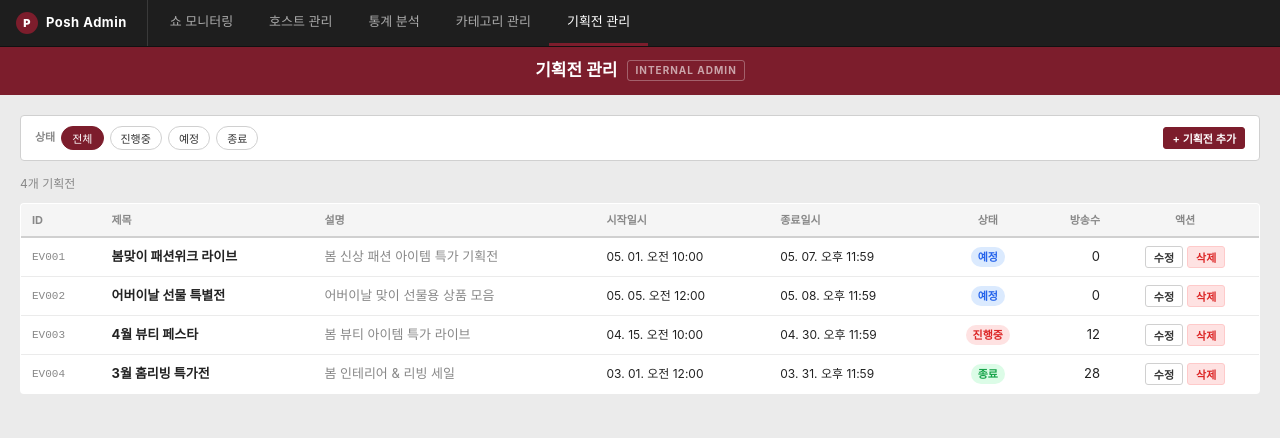
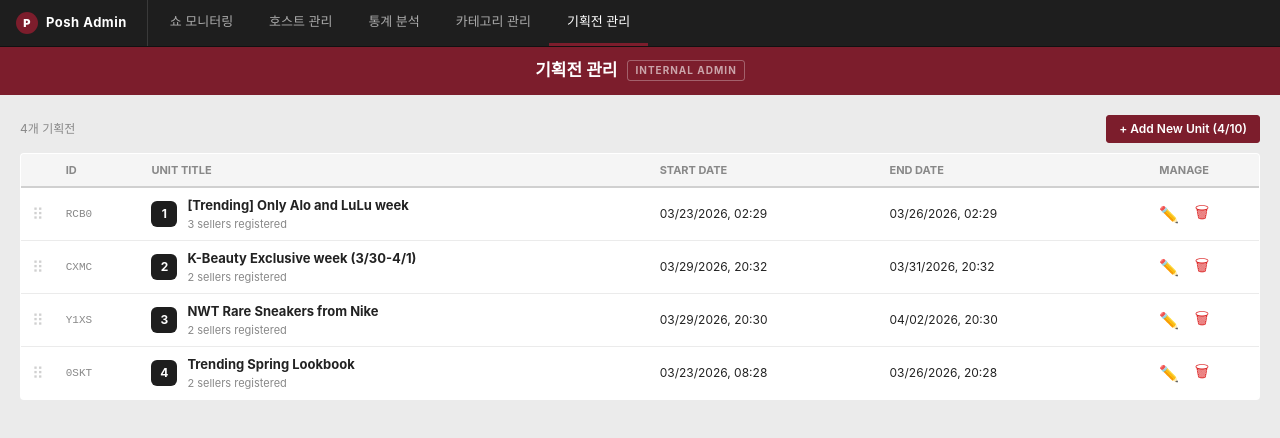
Before and after one commit to yeona-lee/posh-admin-preview, a React (Vite) app: page /events in a window 1280 px wide. Shown: the top 438 px of the page. Built offline with nearby package versions, Linux system fonts and the light colour scheme.

Commit message:
feat: redesign EventsPage with seller management

```diff
--- a/src/data/sampleData.js
+++ b/src/data/sampleData.js
@@ -34,10 +34,39 @@ export const CATEGORIES = [
 ];
 
 export const EVENTS = [
-  { id: 'EV001', title: '봄맞이 패션위크 라이브', description: '봄 신상 패션 아이템 특가 기획전', startDate: '2026-05-01T10:00', endDate: '2026-05-07T23:59', status: 'scheduled', showCount: 0, bannerUrl: '' },
-  { id: 'EV002', title: '어버이날 선물 특별전', description: '어버이날 맞이 선물용 상품 모음', startDate: '2026-05-05T00:00', endDate: '2026-05-08T23:59', status: 'scheduled', showCount: 0, bannerUrl: '' },
-  { id: 'EV003', title: '4월 뷰티 페스타', description: '봄 뷰티 아이템 특가 라이브', startDate: '2026-04-15T10:00', endDate: '2026-04-30T23:59', status: 'live', showCount: 12, bannerUrl: '' },
-  { id: 'EV004', title: '3월 홈리빙 특가전', description: '봄 인테리어 & 리빙 세일', startDate: '2026-03-01T00:00', endDate: '2026-03-31T23:59', status: 'done', showCount: 28, bannerUrl: '' },
+  {
+    id: 'RCB0', title: '[Trending] Only Alo and LuLu week',
+    startDate: '2026-03-23T02:29', endDate: '2026-03-26T02:29',
+    sellers: [
+      { handle: '@nike_seller', name: 'nike seller' },
+      { handle: '@lulu_seller', name: 'lulu seller' },
+      { handle: '@alo_seller',  name: 'alo seller' },
+    ],
+  },
+  {
+    id: 'CXMC', title: 'K-Beauty Exclusive week (3/30-4/1)',
+    startDate: '2026-03-29T20:32', endDate: '2026-03-31T20:32',
+    sellers: [
+      { handle: '@beauty_kr',  name: 'beauty kr' },
+      { handle: '@kbeauty_co', name: 'kbeauty co' },
+    ],
+  },
+  {
+    id: 'Y1XS', title: 'NWT Rare Sneakers from Nike',
+    startDate: '2026-03-29T20:30', endDate: '2026-04-02T20:30',
+    sellers: [
+      { handle: '@sneakers_mkt', name: 'sneakers mkt' },
+      { handle: '@rare_kicks',   name: 'rare kicks' },
+    ],
+  },
+  {
+    id: '0SKT', title: 'Trending Spring Lookbook',
+    startDate: '2026-03-23T08:28', endDate: '2026-03-26T20:28',
+    sellers: [
+      { handle: '@jieun_style',    name: '스타일리스트 지은' },
+      { handle: '@vintage_closet', name: '빈티지클로젯' },
+    ],
+  },
 ];
 
 export const STATUS_LABELS = {
--- a/src/pages/EventsPage.jsx
+++ b/src/pages/EventsPage.jsx
@@ -1,33 +1,46 @@
 import { useState } from 'react';
-import { EVENTS, STATUS_LABELS, STATUS_BADGE_CLASS } from '../data/sampleData';
+import { EVENTS } from '../data/sampleData';
 
-const STATUS_FILTERS = ['all', 'live', 'scheduled', 'done'];
-const emptyForm = { title: '', description: '', startDate: '', endDate: '', status: 'scheduled' };
+const emptyForm = { title: '', startDate: '', endDate: '', sellers: [] };
 
 function formatDate(iso) {
   if (!iso) return '–';
-  return new Date(iso).toLocaleString('ko-KR', { month: '2-digit', day: '2-digit', hour: '2-digit', minute: '2-digit' });
+  return new Date(iso).toLocaleString('en-US', {
+    month: '2-digit', day: '2-digit', year: 'numeric',
+    hour: '2-digit', minute: '2-digit', hour12: false,
+  });
+}
+
+function initials(handle) {
+  return handle.replace('@', '').slice(0, 2).toUpperCase();
+}
+
+function randomColor(str) {
+  const colors = ['#e8d5c4', '#c4d8e8', '#d5e8c4', '#e8c4d5', '#d5c4e8', '#e8e4c4'];
+  let n = 0;
+  for (let i = 0; i < str.length; i++) n += str.charCodeAt(i);
+  return colors[n % colors.length];
 }
 
 export default function EventsPage() {
   const [events, setEvents] = useState(EVENTS);
-  const [statusFilter, setStatusFilter] = useState('all');
-  const [formMode, setFormMode] = useState(null);
+  const [formMode, setFormMode] = useState(null); // 'create' | 'edit'
   const [form, setForm] = useState(emptyForm);
   const [editId, setEditId] = useState(null);
+  const [sellerInput, setSellerInput] = useState('');
   const [confirmDelete, setConfirmDelete] = useState(null);
-
-  const filtered = events.filter((e) => statusFilter === 'all' || e.status === statusFilter);
 
   function openCreate() {
     setForm(emptyForm);
     setEditId(null);
+    setSellerInput('');
     setFormMode('create');
   }
 
   function openEdit(ev) {
-    setForm({ title: ev.title, description: ev.description, startDate: ev.startDate, endDate: ev.endDate, status: ev.status });
+    setForm({ title: ev.title, startDate: ev.startDate, endDate: ev.endDate, sellers: [...ev.sellers] });
     setEditId(ev.id);
+    setSellerInput('');
     setFormMode('edit');
   }
 
@@ -35,16 +48,32 @@ export default function EventsPage() {
     setFormMode(null);
     setForm(emptyForm);
     setEditId(null);
+    setSellerInput('');
+  }
+
+  function addSeller() {
+    const raw = sellerInput.trim();
+    if (!raw) return;
+    const handle = raw.startsWith('@') ? raw : `@${raw}`;
+    if (form.sellers.find((s) => s.handle === handle)) {
+      setSellerInput('');
+      return;
+    }
+    const name = handle.replace('@', '').replace(/_/g, ' ');
+    setForm((prev) => ({ ...prev, sellers: [...prev.sellers, { handle, name }] }));
+    setSellerInput('');
+  }
+
+  function removeSeller(handle) {
+    setForm((prev) => ({ ...prev, sellers: prev.sellers.filter((s) => s.handle !== handle) }));
   }
 
   function handleSave() {
     if (!form.title.trim()) return;
     if (formMode === 'create') {
       const newEv = {
-        id: `EV${String(events.length + 1).padStart(3, '0')}`,
+        id: Math.random().toString(36).slice(2, 6).toUpperCase(),
         ...form,
-        showCount: 0,
-        bannerUrl: '',
       };
       setEvents((prev) => [...prev, newEv]);
     } else {
@@ -53,125 +82,180 @@ export default function EventsPage() {
     closeForm();
   }
 
+  if (formMode) {
     return (
-    <>
-      <div className="filter-bar">
-        <div className="filter-group">
-          <span className="filter-label">상태</span>
-          {STATUS_FILTERS.map((s) => (
-            <button
-              key={s}
-              className={`chip${statusFilter === s ? ' active' : ''}`}
-              onClick={() => setStatusFilter(s)}
-            >
-              {s === 'all' ? '전체' : STATUS_LABELS[s]}
-            </button>
-          ))}
+      <div style={{ maxWidth: 960, margin: '0 auto' }}>
+        <div className="form-panel">
+          <div className="form-panel-title" style={{ display: 'flex', justifyContent: 'space-between', alignItems: 'center' }}>
+            <span>{formMode === 'create' ? 'Add New Unit' : 'Edit Unit'}</span>
+            <button className="link" onClick={closeForm} style={{ fontSize: 13, color: 'var(--muted)' }}>Cancel</button>
           </div>
-        <div className="filter-right">
-          <button className="btn btn-primary btn-sm" onClick={openCreate}>+ 기획전 추가</button>
-        </div>
-      </div>
-
-      {formMode && (
-        <div className="form-panel">
-          <div className="form-panel-title">{formMode === 'create' ? '새 기획전' : '기획전 수정'}</div>
           <div className="form-panel-body">
-            <div className="form-row">
-              <label className="form-label">제목 <span className="required">*</span></label>
+            <div style={{ display: 'flex', gap: 24, flexWrap: 'wrap' }}>
+              {/* Left column */}
+              <div style={{ flex: '1 1 320px', display: 'flex', flexDirection: 'column', gap: 14 }}>
+                <div className="form-col">
+                  <label className="form-label">UNIT TITLE <span className="required">*</span></label>
                   <input
                     className="inp inp-full"
+                    style={{ height: 40, fontSize: 13 }}
                     value={form.title}
                     onChange={(e) => setForm({ ...form, title: e.target.value })}
-                placeholder="기획전 제목"
+                    placeholder="기획전 제목을 입력하세요"
                   />
                 </div>
-            <div className="form-row">
-              <label className="form-label">설명</label>
-              <textarea
-                className="inp inp-full"
-                rows={2}
-                value={form.description}
-                onChange={(e) => setForm({ ...form, description: e.target.value })}
-                placeholder="기획전 설명"
-              />
-            </div>
-            <div className="form-row cols">
+                <div style={{ display: 'flex', gap: 12 }}>
                   <div className="form-col">
-                <label className="form-label">시작일시</label>
+                    <label className="form-label">START DATE <span className="required">*</span></label>
                     <input
                       className="inp inp-full"
+                      style={{ height: 40, fontSize: 13 }}
                       type="datetime-local"
                       value={form.startDate}
                       onChange={(e) => setForm({ ...form, startDate: e.target.value })}
                     />
                   </div>
                   <div className="form-col">
-                <label className="form-label">종료일시</label>
+                    <label className="form-label">END DATE <span className="required">*</span></label>
                     <input
                       className="inp inp-full"
+                      style={{ height: 40, fontSize: 13 }}
                       type="datetime-local"
                       value={form.endDate}
                       onChange={(e) => setForm({ ...form, endDate: e.target.value })}
                     />
                   </div>
-              <div className="form-col" style={{ maxWidth: 140 }}>
-                <label className="form-label">상태</label>
-                <select
-                  className="inp"
-                  value={form.status}
-                  onChange={(e) => setForm({ ...form, status: e.target.value })}
+                </div>
+              </div>
+
+              {/* Right column — seller management */}
+              <div style={{ flex: '1 1 280px', display: 'flex', flexDirection: 'column', gap: 10 }}>
+                <label className="form-label">MANAGE SELLERS</label>
+                <div style={{ display: 'flex', gap: 8 }}>
+                  <input
+                    className="inp inp-full"
+                    style={{ height: 40, fontSize: 13 }}
+                    placeholder="Enter seller handle (e.g. @posh_seller)"
+                    value={sellerInput}
+                    onChange={(e) => setSellerInput(e.target.value)}
+                    onKeyDown={(e) => e.key === 'Enter' && addSeller()}
+                  />
+                  <button
+                    className="btn btn-primary"
+                    style={{ height: 40, padding: '0 18px', fontSize: 13 }}
+                    onClick={addSeller}
                   >
-                  <option value="scheduled">예정</option>
-                  <option value="live">진행중</option>
-                  <option value="done">종료</option>
-                </select>
+                    Add
+                  </button>
+                </div>
+                {form.sellers.length > 0 && (
+                  <div style={{ border: '1px solid var(--border)', borderRadius: 6, overflow: 'hidden' }}>
+                    {form.sellers.map((seller) => (
+                      <div
+                        key={seller.handle}
+                        style={{
+                          display: 'flex', alignItems: 'center', gap: 10,
+                          padding: '10px 12px', borderBottom: '1px solid var(--border-light)',
+                        }}
+                      >
+                        <div
+                          style={{
+                            width: 36, height: 36, borderRadius: '50%',
+                            background: randomColor(seller.handle),
+                            display: 'flex', alignItems: 'center', justifyContent: 'center',
+                            fontSize: 11, fontWeight: 700, color: '#555', flexShrink: 0,
+                          }}
+                        >
+                          {initials(seller.handle)}
+                        </div>
+                        <div style={{ flex: 1 }}>
+                          <div style={{ fontWeight: 600, fontSize: 13 }}>{seller.name}</div>
+                          <div style={{ fontSize: 11, fontFamily: 'monospace', color: 'var(--muted)' }}>{seller.handle}</div>
+                        </div>
+                        <button
+                          onClick={() => removeSeller(seller.handle)}
+                          style={{ background: 'none', border: 'none', cursor: 'pointer', color: 'var(--muted)', fontSize: 15, padding: '2px 4px' }}
+                        >
+                          🗑
+                        </button>
+                      </div>
+                    ))}
+                  </div>
+                )}
               </div>
             </div>
           </div>
           <div className="form-panel-footer">
             <button className="btn btn-secondary" onClick={closeForm}>취소</button>
-            <button className="btn btn-primary" onClick={handleSave}>저장</button>
+            <button className="btn btn-primary" onClick={handleSave}>Save Changes</button>
           </div>
         </div>
-      )}
+      </div>
+    );
+  }
 
+  return (
+    <>
       <div className="sec-header">
-        <span className="sec-count">{filtered.length}개 기획전</span>
+        <span className="sec-count">{events.length}개 기획전</span>
+        <button className="btn btn-primary" onClick={openCreate}>+ Add New Unit ({events.length}/10)</button>
       </div>
 
       <table className="tbl">
         <thead>
           <tr>
+            <th style={{ width: 24 }}></th>
             <th>ID</th>
-            <th>제목</th>
-            <th>설명</th>
-            <th>시작일시</th>
-            <th>종료일시</th>
-            <th className="c">상태</th>
-            <th className="r">방송수</th>
-            <th className="c">액션</th>
+            <th>UNIT TITLE</th>
+            <th>START DATE</th>
+            <th>END DATE</th>
+            <th className="c">MANAGE</th>
           </tr>
         </thead>
         <tbody>
-          {filtered.length === 0 && (
-            <tr><td colSpan={8} className="tbl-empty">조회된 기획전이 없습니다.</td></tr>
+          {events.length === 0 && (
+            <tr><td colSpan={6} className="tbl-empty">등록된 기획전이 없습니다.</td></tr>
           )}
-          {filtered.map((ev) => (
+          {events.map((ev, idx) => (
             <tr key={ev.id}>
+              <td style={{ color: 'var(--border)', fontSize: 16, cursor: 'grab', textAlign: 'center' }}>⠿</td>
               <td className="mono">{ev.id}</td>
-              <td><strong>{ev.title}</strong></td>
-              <td className="muted">{ev.description}</td>
+              <td>
+                <div style={{ display: 'flex', alignItems: 'center', gap: 10 }}>
+                  <span
+                    style={{
+                      display: 'inline-flex', alignItems: 'center', justifyContent: 'center',
+                      width: 26, height: 26, borderRadius: 6,
+                      background: '#1e1e1e', color: '#fff',
+                      fontSize: 12, fontWeight: 700, flexShrink: 0,
+                    }}
+                  >
+                    {idx + 1}
+                  </span>
+                  <div>
+                    <div style={{ fontWeight: 700, fontSize: 13 }}>{ev.title}</div>
+                    <div style={{ fontSize: 11, color: 'var(--muted)' }}>{ev.sellers.length} sellers registered</div>
+                  </div>
+                </div>
+              </td>
               <td className="date">{formatDate(ev.startDate)}</td>
               <td className="date">{formatDate(ev.endDate)}</td>
               <td className="c">
-                <span className={`badge ${STATUS_BADGE_CLASS[ev.status]}`}>{STATUS_LABELS[ev.status]}</span>
-              </td>
-              <td className="r">{ev.showCount}</td>
-              <td className="c">
                 <div className="actions" style={{ justifyContent: 'center' }}>
-                  <button className="btn btn-sm btn-secondary" onClick={() => openEdit(ev)}>수정</button>
-                  <button className="btn btn-sm btn-red" onClick={() => setConfirmDelete(ev)}>삭제</button>
+                  <button
+                    style={{ background: 'none', border: 'none', cursor: 'pointer', fontSize: 16, color: 'var(--muted)', padding: '2px 6px' }}
+                    onClick={() => openEdit(ev)}
+                    title="수정"
+                  >
+                    ✏️
+                  </button>
+                  <button
+                    style={{ background: 'none', border: 'none', cursor: 'pointer', fontSize: 16, color: 'var(--red)', padding: '2px 6px' }}
+                    onClick={() => setConfirmDelete(ev)}
+                    title="삭제"
+                  >
+                    🗑
+                  </button>
                 </div>
               </td>
             </tr>
```
Also changed, not shown: 1 other file (tests, documents, lock files or other folders). Lines whose indentation alone changed are shown as unchanged.
